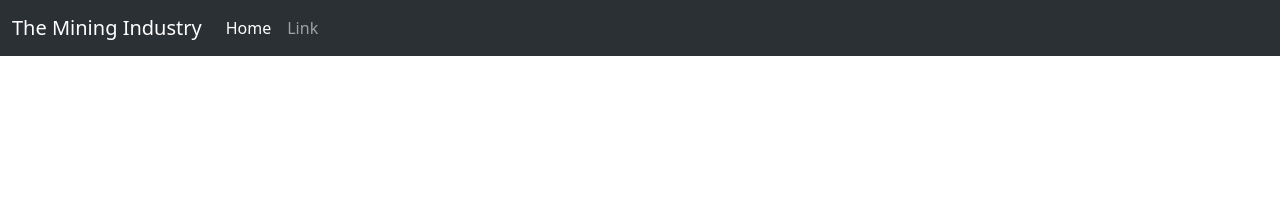
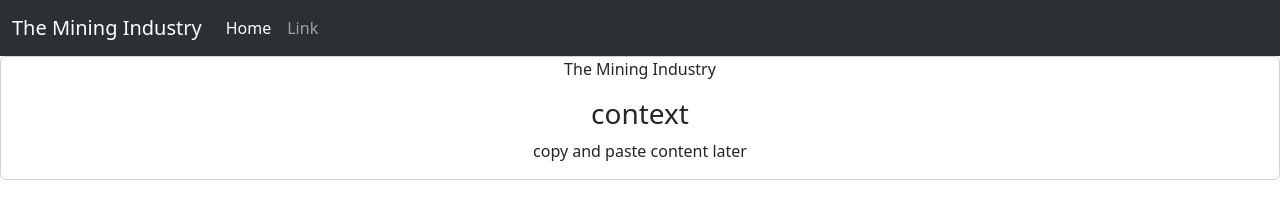
Before and after one commit to junhual8136/sep10-freedom-project, a plain HTML site: page index.html in a window 1280 px wide. Drawn offline with nearby package versions, Linux system fonts and the light colour scheme.

Commit message:
added card component for context

```diff
--- a/index.html
+++ b/index.html
@@ -16,7 +16,7 @@
     </head>
     <body>
 
-        <nav class="navbar navbar-expand-lg bg-body-tertiary bg-dark" data-bs-theme="dark">
+        <nav class="navbar navbar-expand-lg bg-body-tertiary bg-dark navbar-fixed-top" data-bs-theme="dark">
             <div class="container-fluid">
               <a class="navbar-brand" href="#">The Mining Industry</a>
               <button class="navbar-toggler" type="button" data-bs-toggle="collapse" data-bs-target="#navbarSupportedContent" aria-controls="navbarSupportedContent" aria-expanded="false" aria-label="Toggle navigation">
@@ -33,9 +33,17 @@
                 </ul>
               </div>
             </div>
-          </nav>
+        </nav>
 
-        </nav>
+        <div class="card text-center">
+            <div class=""card-header">
+                The Mining Industry
+            </div>
+            <div class="card-body">
+                <h3 card="card-title">context</h3>
+                <p class="card-text"> copy and paste content later</p>
+            </div>
+        </div>
 
 
         <script src="https://cdn.jsdelivr.net/npm/bootstrap@5.3.0-alpha1/dist/js/bootstrap.bundle.min.js"></script>
```
